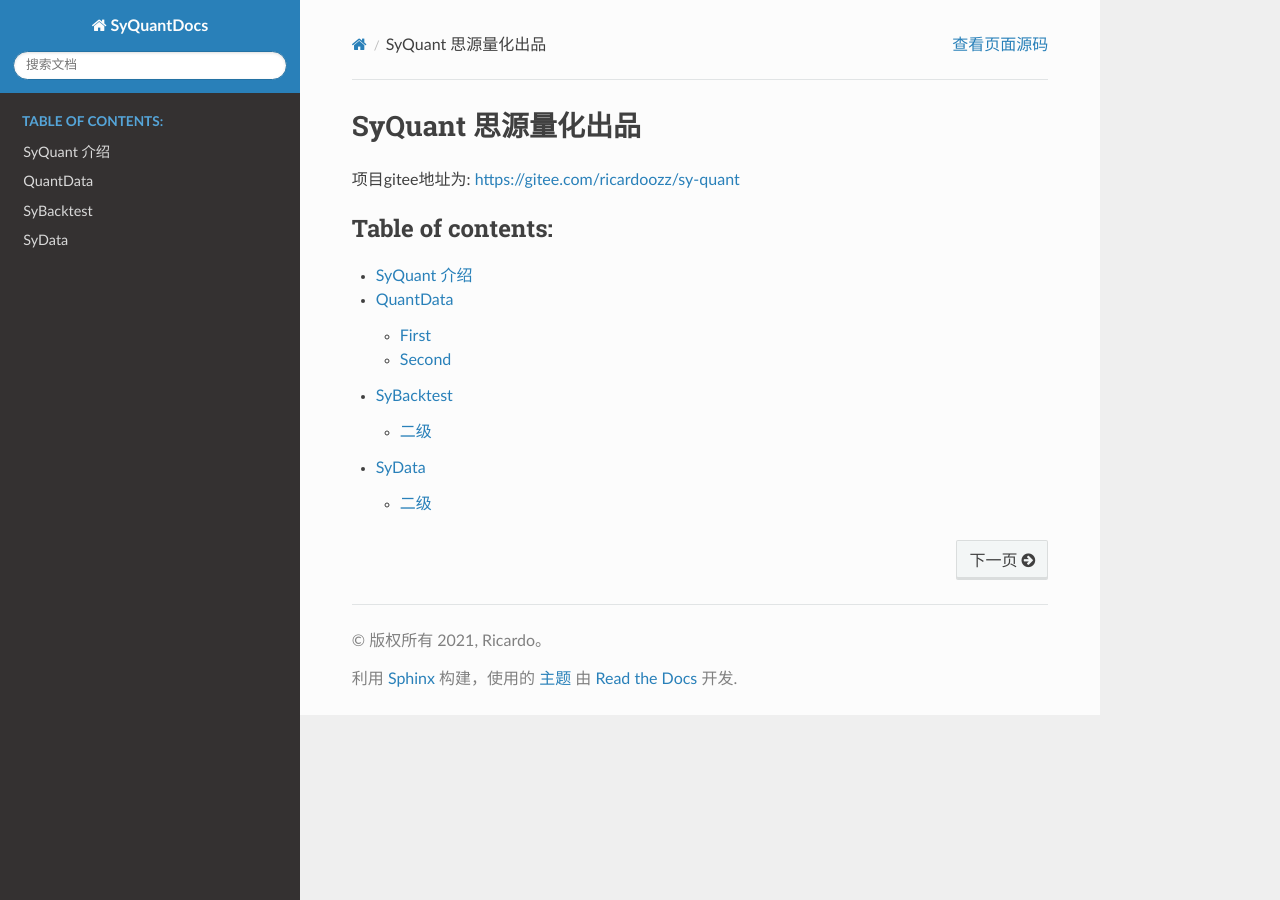
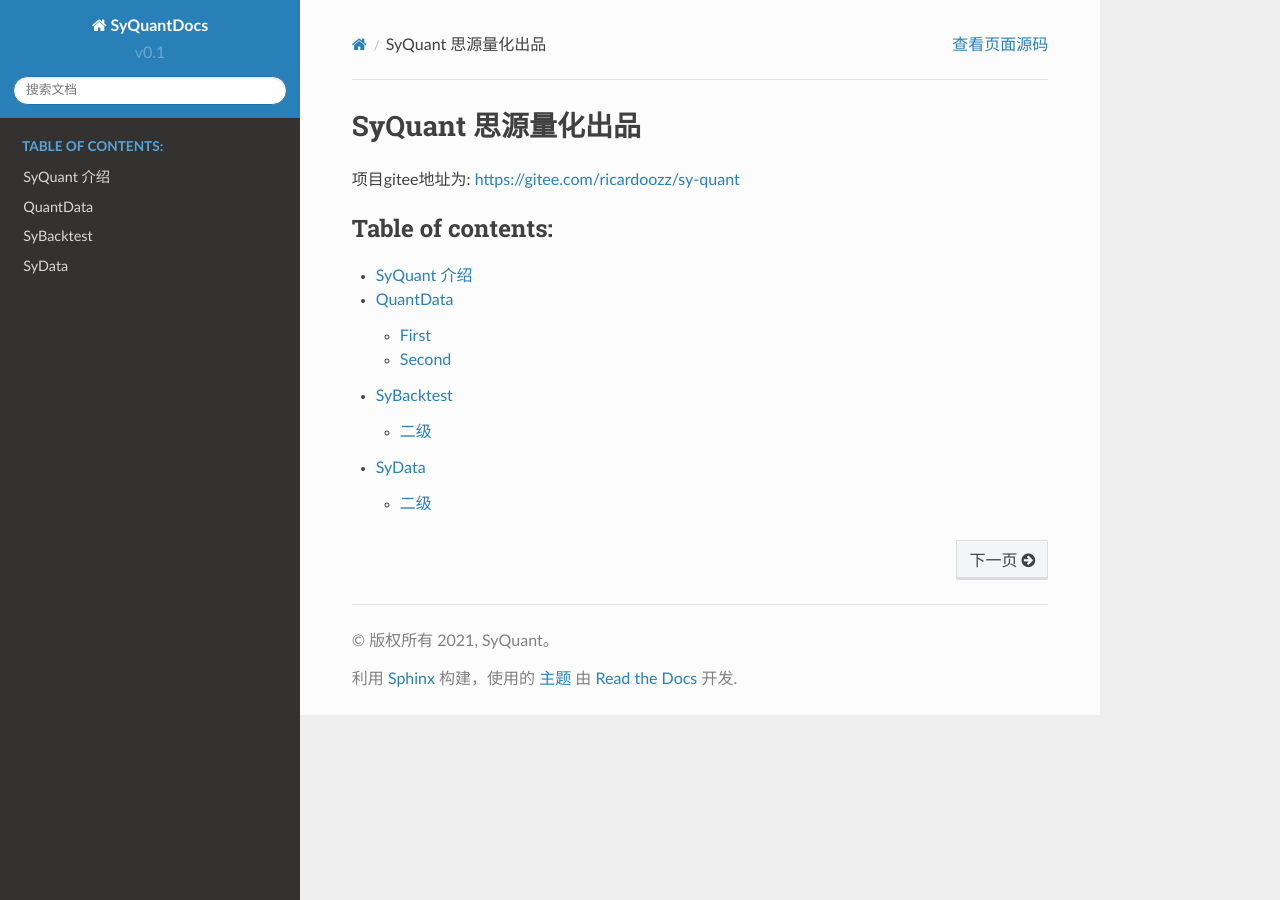
Before and after one commit to Ricardo0zZ/SyQuantDocs, a Sphinx documentation site: the page built from source/index.rst, in a window 1280 px wide. Built offline with Sphinx 7.4.7 and the Read the Docs theme 2.0.0, drawn with Linux system fonts in a browser that asks for light colours.

Commit message:
v0.1 基本构架成型

```diff
--- a/source/conf.py
+++ b/source/conf.py
@@ -15,7 +15,10 @@
 # sys.path.insert(0, os.path.abspath('.'))
 
 from recommonmark.parser import CommonMarkParser
-
+import recommonmark
+from recommonmark.transform import AutoStructify
+import sphinx_rtd_theme
+import sphinx_markdown_tables
 
 source_parsers = {
     '.md': CommonMarkParser,
@@ -25,9 +28,9 @@ source_suffix = ['.rst', '.md']
 # -- Project information -----------------------------------------------------
 
 project = 'SyQuantDocs'
-copyright = '2021, Ricardo'
+copyright = '2021, SyQuant'
 author = 'Ricardo'
-
+version = 'v0.1'
 
 # -- General configuration ---------------------------------------------------
 
```
